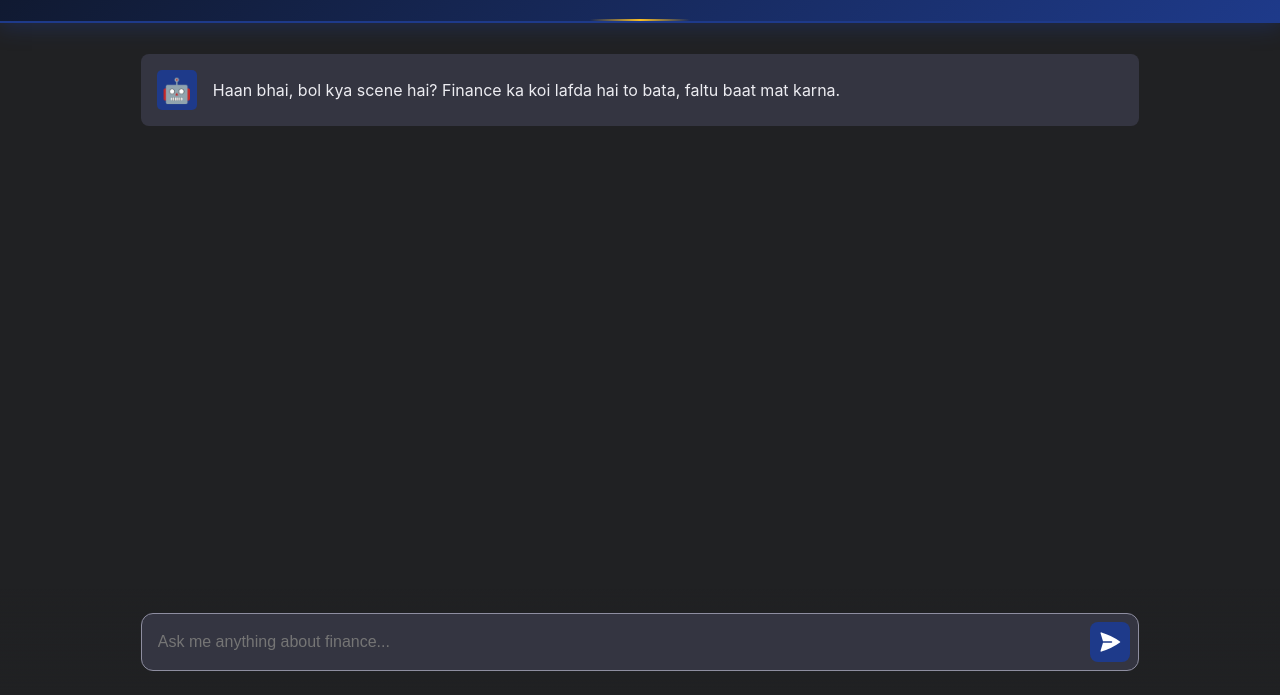
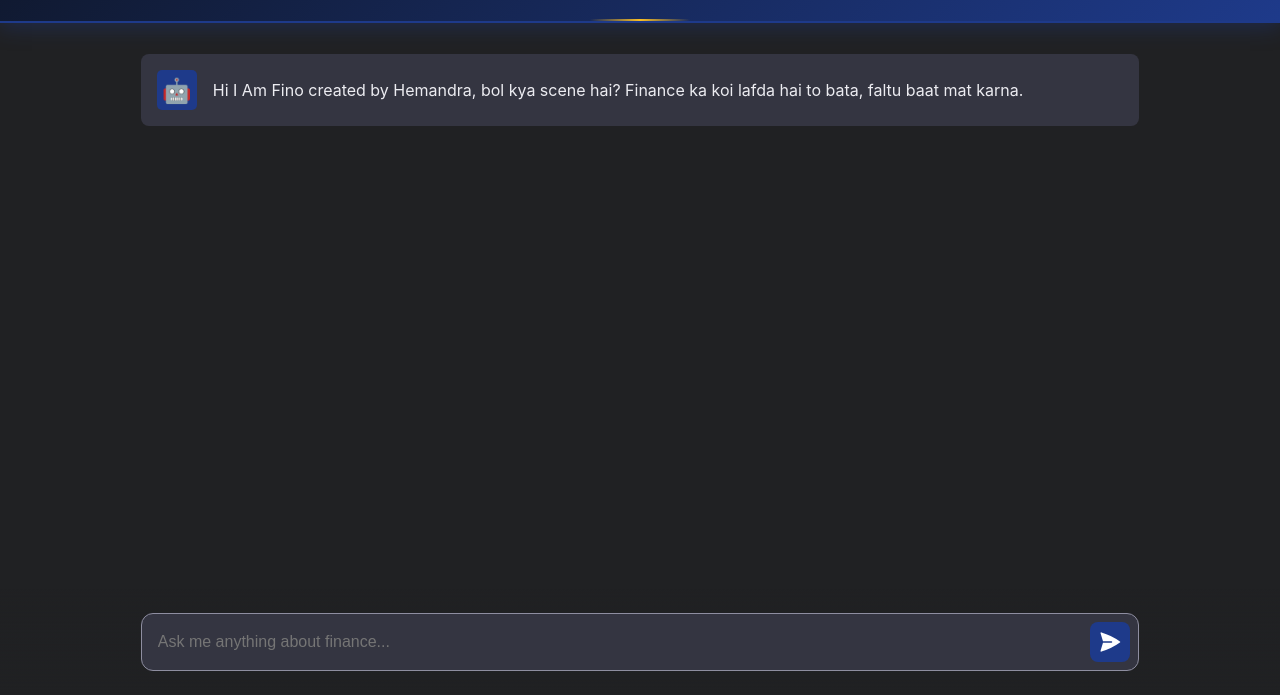
Before and after one commit to kairo-bones/AI_chatbot, a website: page index.html in a window 1280 px wide. Shown: the part 105-800 px from the top of the page. Drawn offline with Linux system fonts and the light colour scheme.

Commit message:
Added the Developers Name

```diff
--- a/index.html
+++ b/index.html
@@ -19,7 +19,7 @@
     <main id="chat-container">
         <div class="message bot-message">
             <span class="avatar">🤖</span>
-            <p>Haan bhai, bol kya scene hai? Finance ka koi lafda hai to bata, faltu baat mat karna.</p>
+            <p>Hi I Am Fino created by Hemandra, bol kya scene hai? Finance ka koi lafda hai to bata, faltu baat mat karna.</p>
         </div>
     </main>
 
```
